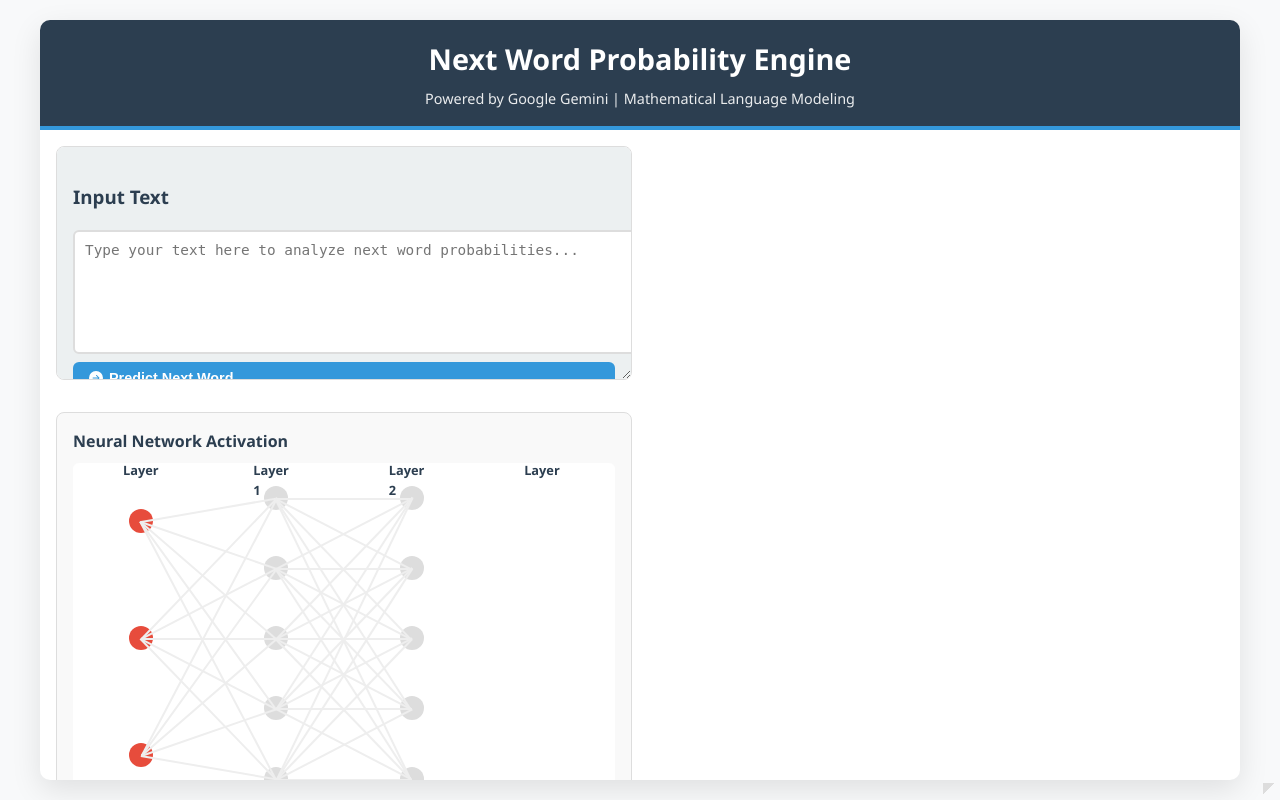
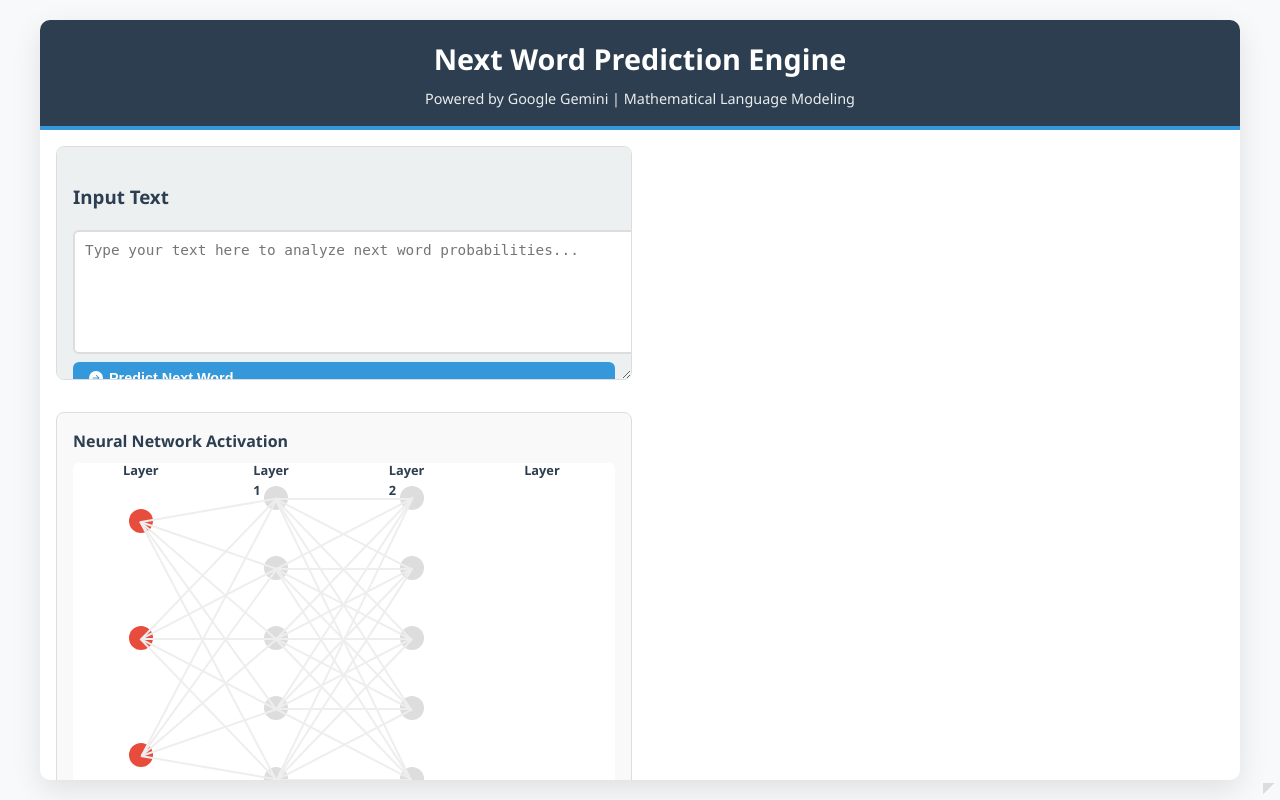
Before and after one commit to abhindeves/Next_Word_Prediction, a FastAPI app: page / in a window 1280 px wide. Run offline with FastAPI, Linux system fonts and the light colour scheme.

Commit message:
feat: changed interface text

```diff
--- a/templates/index.html
+++ b/templates/index.html
@@ -3,7 +3,7 @@
 <head>
     <meta charset="UTF-8">
     <meta name="viewport" content="width=device-width, initial-scale=1.0">
-    <title>Next Word Probability Engine</title>
+    <title>Next Word Prediction Engine</title>
     <script src="https://cdn.jsdelivr.net/npm/chart.js"></script>
     <script src="https://cdn.jsdelivr.net/npm/mathjax@3/es5/tex-mml-chtml.js"></script>
     <style>
@@ -433,7 +433,7 @@
 <body>
     <div class="container">
         <div class="header">
-            <h1>Next Word Probability Engine</h1>
+            <h1>Next Word Prediction Engine</h1>
             <p>Powered by Google Gemini | Mathematical Language Modeling</p>
         </div>
 
```
